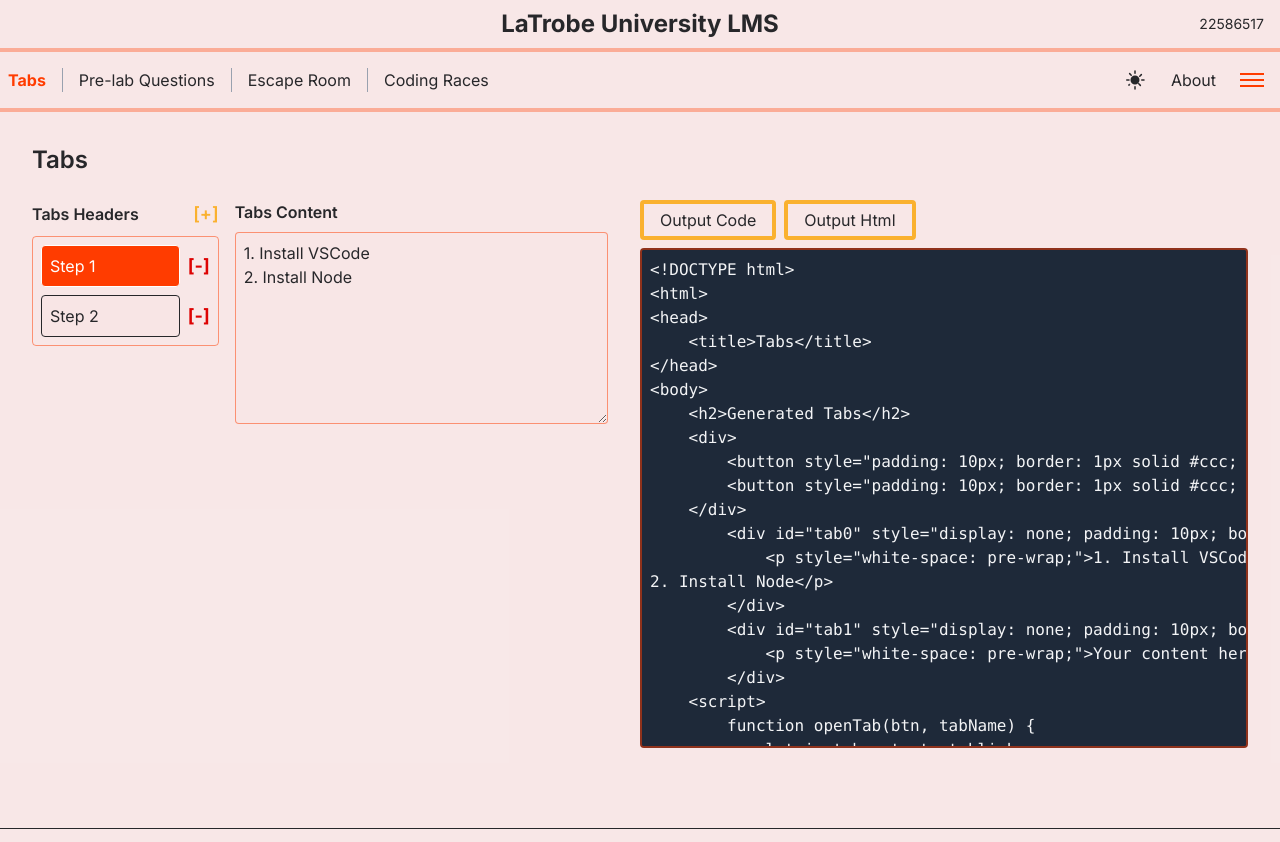
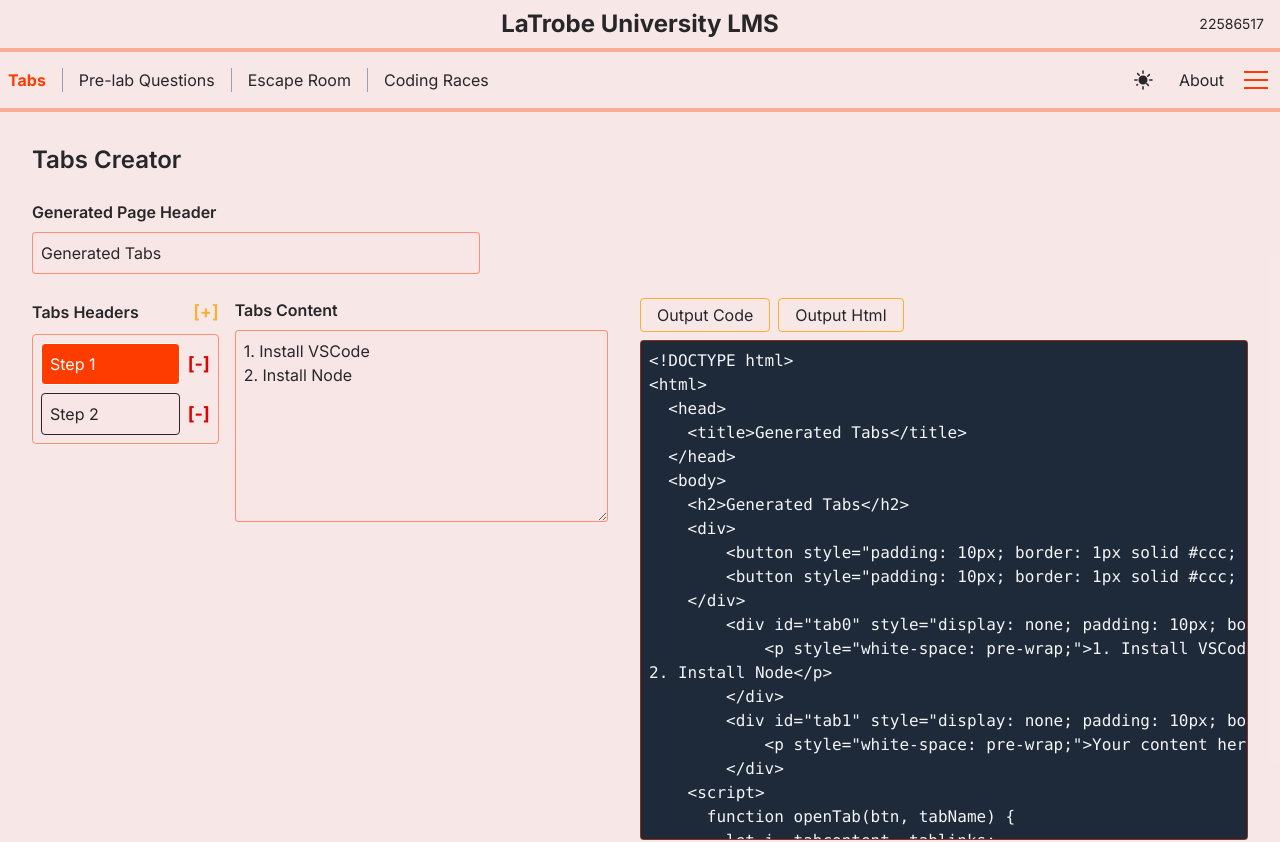
Before and after one commit to KELASU/KELASU-Cloud-Based-Web-App, a Next.js app in the folder cloud-based-web-app/: page /tabs in a window 1280 px wide. Shown: the top 842 px of the page. Built offline with nearby package versions, Linux system fonts and the light colour scheme.

Commit message:
Video and reduction

```diff
--- a/cloud-based-web-app/src/app/about/page.tsx
+++ b/cloud-based-web-app/src/app/about/page.tsx
@@ -10,10 +10,16 @@ export default function AboutPage() {
 
         <div className="mt-8">
           <h2 className="text-xl font-semibold">How to Use This Website</h2>
-          <p className="mt-2">
-            A video walkthrough will be placed here.
-          </p>
-          {/* Video*/}
+          <div className="mt-4 w-full max-w-2xl mx-auto">
+          <video
+            className="w-full h-auto rounded-lg shadow-lg"
+            src="/videos/WEBAPP-As1-Walkthrough.mp4"
+            controls
+            preload="metadata"
+          >
+            Your browser does not support the video tag.
+          </video>
+        </div>
         </div>
       </main>
     );
--- a/cloud-based-web-app/src/app/tabs/page.tsx
+++ b/cloud-based-web-app/src/app/tabs/page.tsx
@@ -8,30 +8,42 @@ type Tab = {
   content: string;
 };
 
-const getInitialTabs = (): Tab[] => {
-  if (typeof window !== 'undefined') {
-    const savedTabs = localStorage.getItem('savedTabs');
-    if (savedTabs) {
-      return JSON.parse(savedTabs);
-    }
-  }
-  return [
+// Define the default tabs for the initial server render
+const defaultTabs: Tab[] = [
   { id: 1, header: 'Step 1', content: '1. Install VSCode\n2. Install Node' },
   { id: 2, header: 'Step 2', content: 'Your content here...' },
 ];
-};
 
 export default function TabsPage() {
-  const [tabs, setTabs] = useState<Tab[]>(getInitialTabs);
-  const [selectedTabId, setSelectedTabId] = useState<number | null>(tabs[0]?.id || null);
+  const [tabs, setTabs] = useState<Tab[]>(defaultTabs);
+  const [selectedTabId, setSelectedTabId] = useState<number | null>(null);
   const [generatedCode, setGeneratedCode] = useState('');
 
+  // NEW: State to manage the generated tabs' header text
+  const [headerText, setHeaderText] = useState('Generated Tabs');
+
+  // Safely loads saved tabs on the client side
+  useEffect(() => {
+    const savedTabs = localStorage.getItem('savedTabs');
+    if (savedTabs) {
+      const parsedTabs = JSON.parse(savedTabs);
+      setTabs(parsedTabs);
+      setSelectedTabId(parsedTabs[0]?.id || null);
+    } else {
+      setSelectedTabId(defaultTabs[0]?.id || null);
+    }
+  }, []);
+
+  // Saves tabs to localStorage whenever they change
   useEffect(() => {
     localStorage.setItem('savedTabs', JSON.stringify(tabs));
   }, [tabs]);
 
+  // Generates the HTML code whenever the tabs or header text change
   useEffect(() => {
-    const generateTabsCode = (tabData: Tab[]) => {
+    const generateTabsCode = (tabData: Tab[], title: string) => {
+      if (tabData.length === 0) return '';
+
       const tabButtons = tabData.map((tab, index) =>
         `\t\t<button style="padding: 10px; border: 1px solid #ccc; background-color: #f1f1f1;" onclick="openTab(this, 'tab${index}')">${tab.header}</button>`
       ).join('\n');
@@ -45,38 +57,38 @@ export default function TabsPage() {
       const finalCode = `<!DOCTYPE html>
 <html>
   <head>
-\t<title>Tabs</title>
+    <title>${title}</title>
   </head>
   <body>
-\t<h2>Generated Tabs</h2>
-\t<div>
+    <h2>${title}</h2>
+    <div>
 ${tabButtons}
-\t</div>
+    </div>
 ${tabContents}
-\t<script>
-\t\tfunction openTab(btn, tabName) {
-\t\t\tlet i, tabcontent, tablinks;
-\t\t\ttabcontent = document.querySelectorAll('[id^="tab"]');
-\t\t\tfor (i = 0; i < tabcontent.length; i++) {
-\t\t\t\ttabcontent[i].style.display = "none";
-\t\t\t}
-\t\t\ttablinks = document.querySelectorAll('button[onclick^="openTab"]');
-\t\t\tfor (i = 0; i < tablinks.length; i++) {
-\t\t\t\ttablinks[i].style.backgroundColor = "#f1f1f1";
-\t\t\t}
-\t\t\tdocument.getElementById(tabName).style.display = "block";
-\t\t\tbtn.style.backgroundColor = "#ddd";
-\t\t}
-\t\tdocument.querySelector('button[onclick^="openTab"]').click();
-\t<\/script>
+    <script>
+      function openTab(btn, tabName) {
+        let i, tabcontent, tablinks;
+        tabcontent = document.querySelectorAll('[id^="tab"]');
+        for (i = 0; i < tabcontent.length; i++) {
+          tabcontent[i].style.display = "none";
+        }
+        tablinks = document.querySelectorAll('button[onclick^="openTab"]');
+        for (i = 0; i < tablinks.length; i++) {
+          tablinks[i].style.backgroundColor = "#f1f1f1";
+        }
+        document.getElementById(tabName).style.display = "block";
+        btn.style.backgroundColor = "#ddd";
+      }
+      document.querySelector('button[onclick^="openTab"]').click();
+    <\/script>
   </body>
 </html>`;
 
       return finalCode;
     };
 
-    setGeneratedCode(generateTabsCode(tabs));
-  }, [tabs]);
+    setGeneratedCode(generateTabsCode(tabs, headerText));
+  }, [tabs, headerText]); // Added headerText to dependency array
 
   const handleTabChange = (id: number, field: 'header' | 'content', value: string) => {
     setTabs(currentTabs =>
@@ -95,9 +107,10 @@ ${tabContents}
   };
 
   const removeTab = (idToDelete: number) => {
-    setTabs(currentTabs => currentTabs.filter(tab => tab.id !== idToDelete));
+    const newTabs = tabs.filter(tab => tab.id !== idToDelete);
+    setTabs(newTabs);
     if (selectedTabId === idToDelete) {
-      setSelectedTabId(tabs.length > 1 ? tabs[0].id : null);
+      setSelectedTabId(newTabs[0]?.id || null);
     }
   };
 
@@ -109,7 +122,18 @@ ${tabContents}
   return (
     <main className="p-8">
       <div className="flex justify-between items-center mb-6">
-        <h2 className="text-2xl font-semibold">Tabs</h2>
+        <h2 className="text-2xl font-semibold">Tabs Creator</h2>
+      </div>
+
+      <div className="mb-6 max-w-md">
+        <label htmlFor="header-text" className="block font-semibold mb-2">Generated Page Header</label>
+        <input
+          id="header-text"
+          type="text"
+          value={headerText}
+          onChange={(e) => setHeaderText(e.target.value)}
+          className="w-full p-2 border border-[var(--primary)]/50 rounded bg-[var(--background)]"
+        />
       </div>
 
       <div className="flex flex-col md:flex-row gap-8">
@@ -151,14 +175,14 @@ ${tabContents}
         </div>
         <div className="w-full md:w-1/2">
           <div className="flex gap-2 mb-2">
-            <button onClick={handleCopyCode} className="px-4 py-1 border-4 border-[var(--accent)] rounded hover:bg-[var(--accent)]/20 transition-colors">
+            <button onClick={handleCopyCode} className="px-4 py-1 border border-[var(--accent)] rounded hover:bg-[var(--accent)]/20 transition-colors">
               Output Code
             </button>
-            <button onClick={handleDownloadHtml} className="px-4 py-1 border-4 border-[var(--accent)] rounded hover:bg-[var(--accent)]/20 transition-colors">
+            <button onClick={handleDownloadHtml} className="px-4 py-1 border border-[var(--accent)] rounded hover:bg-[var(--accent)]/20 transition-colors">
               Output Html
             </button>
           </div>
-          <pre className="p-2 border-2 border-[var(--primary)]/50 rounded bg-gray-800 text-gray-100 overflow-auto h-[500px]">
+          <pre className="p-2 border border-[var(--primary)]/50 rounded bg-gray-800 text-gray-100 overflow-auto h-[500px]">
             <code>{generatedCode}</code>
           </pre>
         </div>
--- a/cloud-based-web-app/src/components/Header.tsx
+++ b/cloud-based-web-app/src/components/Header.tsx
@@ -10,9 +10,16 @@ export default function Header() {
   const LTUID = "22586517";
   const [activePath, setActivePath] = useState('');
   const pathname = usePathname();
-
   const [isMenuOpen, setIsMenuOpen] = useState(false);
   const menuRef = useRef<HTMLDivElement>(null);
+
+  // NEW: State to track if the component has mounted on the client
+  const [mounted, setMounted] = useState(false);
+
+  // NEW: This effect runs only once in the browser
+  useEffect(() => {
+    setMounted(true);
+  }, []);
 
   useEffect(() => {
     const lastPath = Cookies.get('lastActivePath') || '/tabs';
@@ -64,32 +71,37 @@ export default function Header() {
         </nav>
 
         <div className="flex items-center gap-4">
+
+          {mounted && (
+            <>
               <ThemeSwitcher />
               <Link href="/about" className={activePath === '/about' ? 'font-bold text-[var(--primary)]' : ''}>About</Link>
 
               <div className="relative" ref={menuRef}>
                 <button
                   onClick={() => setIsMenuOpen(!isMenuOpen)}
-              className="space-y-1 p-2 rounded-md hover:bg-gray-200 dark:hover:bg-gray-700"
+                  className="relative z-20 flex h-8 w-8 flex-col items-center justify-center gap-1.5"
                   aria-label="Open menu"
                 >
-              <span className="block w-6 h-0.5 bg-[var(--primary)]"></span>
-              <span className="block w-6 h-0.5 bg-[var(--primary)]"></span>
-              <span className="block w-6 h-0.5 bg-[var(--primary)]"></span>
+                  <span className={`block h-0.5 w-6 bg-[var(--primary)] transition-all duration-300 ${isMenuOpen ? 'translate-y-2 rotate-45' : ''}`}></span>
+                  <span className={`block h-0.5 w-6 bg-[var(--primary)] transition-all duration-300 ${isMenuOpen ? 'opacity-0' : ''}`}></span>
+                  <span className={`block h-0.5 w-6 bg-[var(--primary)] transition-all duration-300 ${isMenuOpen ? '-translate-y-2 -rotate-45' : ''}`}></span>
                 </button>
 
                 {isMenuOpen && (
                   <div className="absolute top-full right-0 mt-2 w-48 bg-[var(--background)] border border-[var(--primary)]/20 rounded-md shadow-lg z-10">
                     <ul>
                       <li>
-                    <a href="setting" className="block px-4 py-2 text-sm text-[var(--text-color)] hover:bg-[var(--primary)]/20">
+                        <Link href="/setting" className="block px-4 py-2 text-sm text-[var(--text-color)] hover:bg-[var(--primary)]/20">
                           Settings
-                    </a>
+                        </Link>
                       </li>
                     </ul>
                   </div>
                 )}
               </div>
+            </>
+          )}
         </div>
       </div>
     </header>
```
Also changed, not shown: 1 other file (tests, documents, lock files or other folders). Lines whose indentation alone changed are shown as unchanged.
